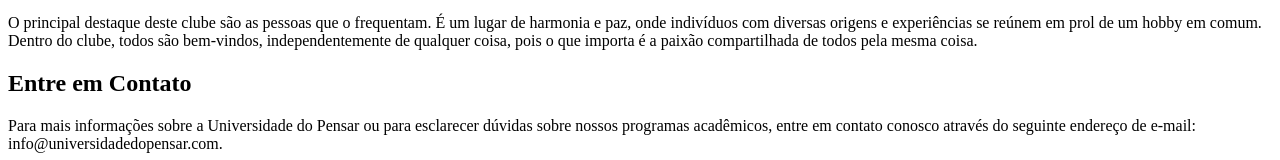
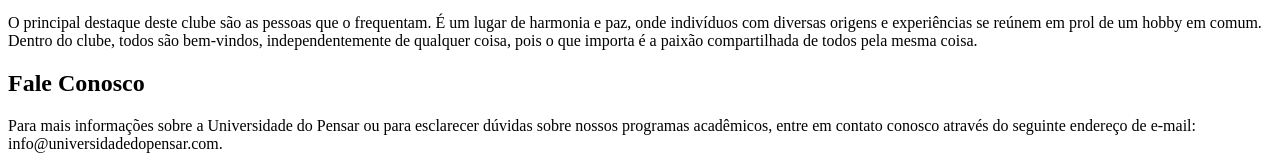
Before and after one commit to Sarahmahdavi/ADSM1A_clube_de_games, a website: page index.html in a window 1280 px wide. Shown: the part 552-712 px from the top of the page. Drawn offline with Linux system fonts and the light colour scheme.

Commit message:
Atualização 2

```diff
--- a/index.html
+++ b/index.html
@@ -62,7 +62,7 @@
 
         </section>
         <section id="contact">
-            <h2>Entre em Contato</h2>
+            <h2>Fale Conosco</h2>
             <p>Para mais informações sobre a Universidade do Pensar ou para esclarecer dúvidas sobre nossos programas acadêmicos, entre em contato conosco através do seguinte endereço de e-mail: info@universidadedopensar.com.</p>
 
             <p>Lorem ipsum dolor sit amet, consectetur adipiscing elit. Mauris nec erat eros. Nullam fermentum arcu eu
```
